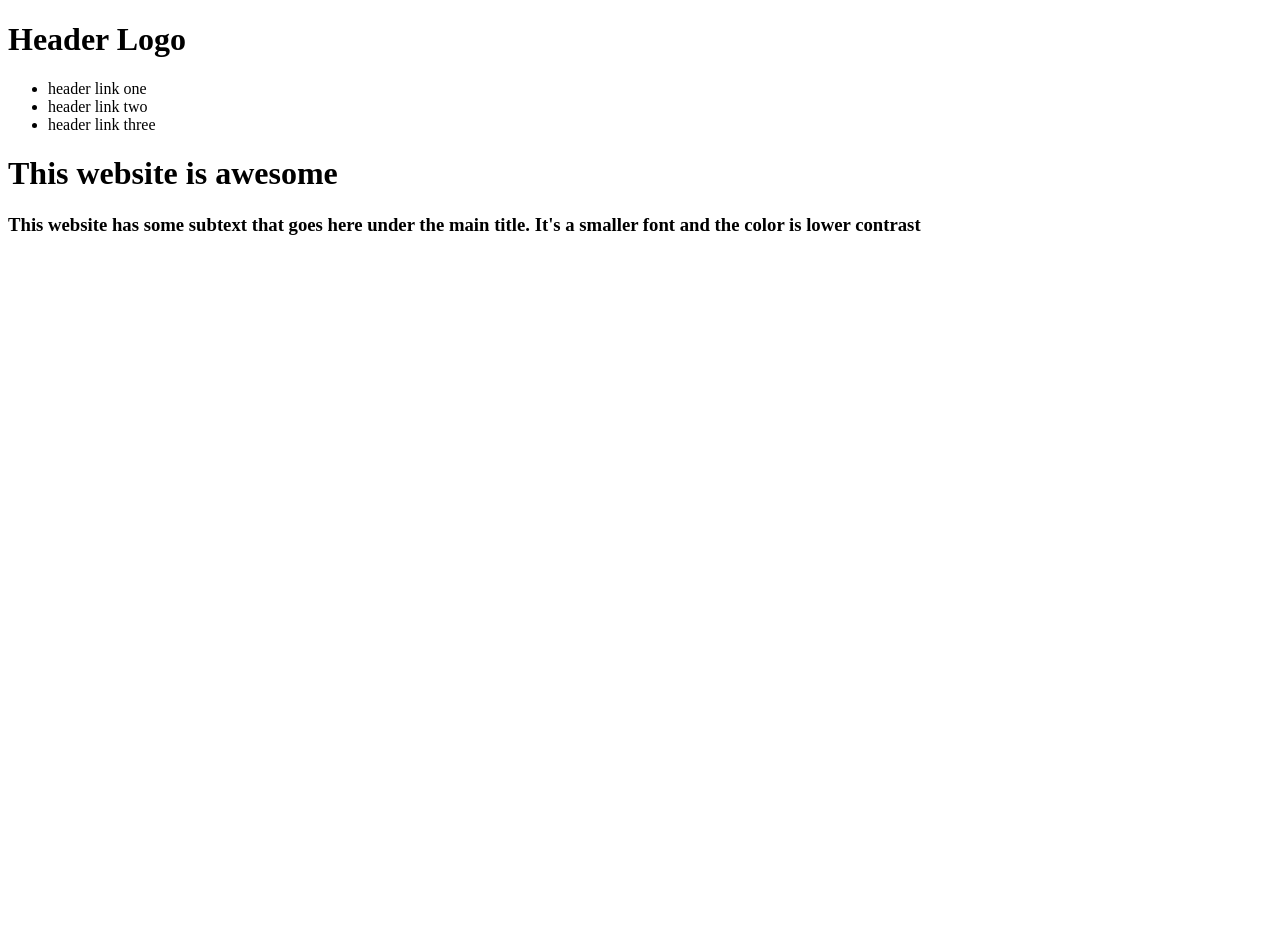
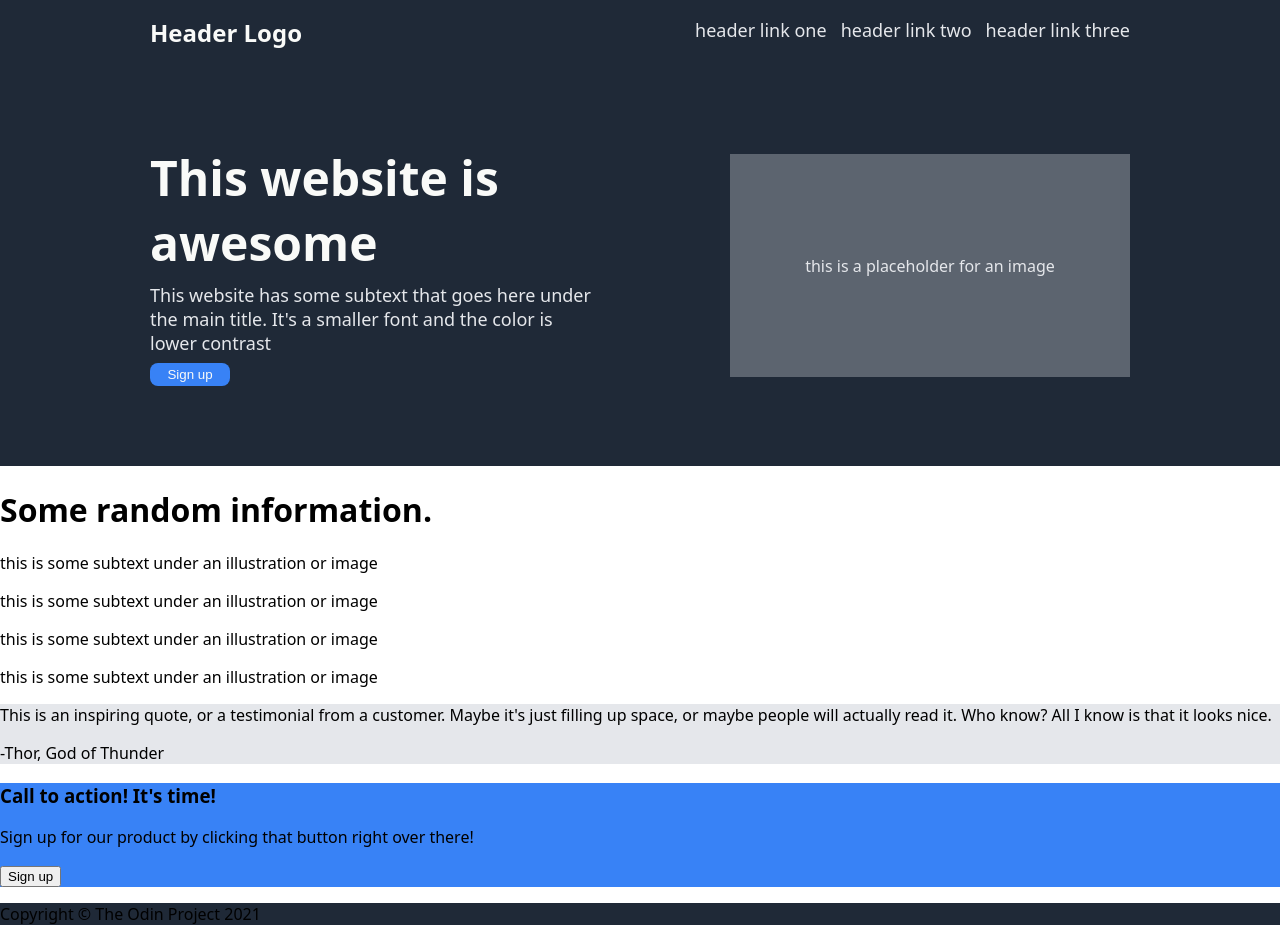
Before and after one commit to HectorRel/Project-Landing-Page, a plain HTML site: page index.html in a window 1280 px wide. Before the commit the page ends 800 px from the top, so only its background shows below. Drawn offline with Linux system fonts and the light colour scheme.

Commit message:
First section completed

```diff
--- a/index.html
+++ b/index.html
@@ -6,6 +6,7 @@
     <meta http-equiv="X-UA-Compatible" content="IE=edge">
     <meta name="viewport" content="width=device-width, initial-scale=1.0">
     <title>Landing page</title>
+    <link rel="stylesheet" href="style.css">
 </head>
 
 <body>
@@ -21,12 +22,20 @@
             </ul>
         </div>
 
-        <div class="below-header">
-            <div class="below-header-left">
+        <div class="hero">
+            <div class="hero-left">
+
                 <h1>This website is awesome</h1>
-                <h3>This website has some subtext that goes here under the main title. It's a smaller font and the color
-                    is lower contrast</h3>
+                <P>This website has some subtext that goes here under the main title. It's a smaller font and the
+                    color is lower contrast</P>
+                <button>Sign up</button>
+
             </div>
+
+            <div class="hero-right">
+                <p>this is a placeholder for an image</p>
+            </div>
+
 
         </div>
 
@@ -34,14 +43,53 @@
 
     <div class="second-section">
 
+        <div class="title">
+            <h1>Some random information.</h1>
+        </div>
+
+        <div class="images">
+
+            <div class="item1">
+                <div class="placeholder1"></div>
+                <p>this is some subtext under an illustration or image</p>
+            </div>
+            <div class="item2">
+                <div class="placeholder2"></div>
+                <p>this is some subtext under an illustration or image</p>
+            </div>
+            <div class="item3">
+                <div class="placeholder3"></div>
+                <p>this is some subtext under an illustration or image</p>
+            </div>
+            <div class="item4">
+                <div class="placeholder4"></div>
+                <p>this is some subtext under an illustration or image</p>
+            </div>
+        </div>
+
     </div>
 
     <div class="third-section">
-
+        <p class="testimonial">This is an inspiring quote, or a testimonial from a customer. Maybe it's just filling up
+            space, or maybe people will actually read it. Who know? All I know is that it looks nice.</p>
+        <p class="signature">-Thor, God of Thunder</p>
     </div>
 
     <div class="forth-section">
 
+        <div class="call-to-action">
+            <div class="call-to-action-left">
+                <h3>Call to action! It's time!</h3>
+                <p>Sign up for our product by clicking that button right over there!</p>
+            </div>
+            <div class="call-to-action-right">
+                <button>Sign up</button>
+            </div>
+        </div>
+
+        <div class="footer">
+            <p>Copyright © The Odin Project 2021</p>
+        </div>
     </div>
 </body>
 
--- a/style.css
+++ b/style.css
@@ -0,0 +1,100 @@
+body {
+    width: 100%;
+    height: 100%;
+    padding: 0%;
+    margin: 0%;
+    font-family: system-ui, -apple-system, BlinkMacSystemFont, 'Segoe UI', Roboto, Oxygen, Ubuntu, Cantarell, 'Open Sans', 'Helvetica Neue', sans-serif;
+}
+
+.first-section {
+    background-color: #1F2937;
+    display: flex;
+    flex-direction: column;
+    padding-left: 150px;
+    padding-right: 150px;
+    padding-bottom: 80px;
+}
+
+.header {
+    display: flex;
+    justify-content: space-between;
+}
+
+.header h1 {
+    font-size: 24px;
+    color: #F9FAF8;
+}
+
+.header ul {
+    color: #E5E7EB;
+    font-size: 18px;
+    font-weight: 100;
+    display: flex;
+    list-style-type: none;
+    gap: 14px;
+}
+
+.hero {
+    display: flex;
+    justify-content: space-between;
+    align-items: center;
+    padding-top: 80px;
+}
+
+.hero-left {
+    display: flex;
+    flex-direction: column;
+    width: 450px;
+    gap: 8px;
+}
+
+.hero-left h1 {
+    font-size: 48px;
+    font-weight: extra-bold;
+    color: #F9FAF8;
+    margin: 0;
+}
+
+.hero-left P {
+    font-size: 18px;
+    color: #E5E7EB;
+    margin: 0;
+}
+
+.hero-left button {
+    height: 23px;
+    width: 80px;
+    border-radius: 8px;
+    border-style: none;
+    background-color: #3882F6;
+    color: #F9FAF8;
+}
+
+.hero-right {
+    height: 223px;
+    width: 400px;
+    display: flex;
+    justify-content: center;
+    align-items: center;
+    background-color: #e5e7eb4f;
+}
+
+.hero-right p {
+    color: #E5E7EB;
+}
+
+.second-section {}
+
+.third-section {
+    background-color: #E5E7EB;
+}
+
+.forth-section {}
+
+.call-to-action {
+    background-color: #3882F6;
+}
+
+.footer {
+    background-color: #1F2937;
+}
```
